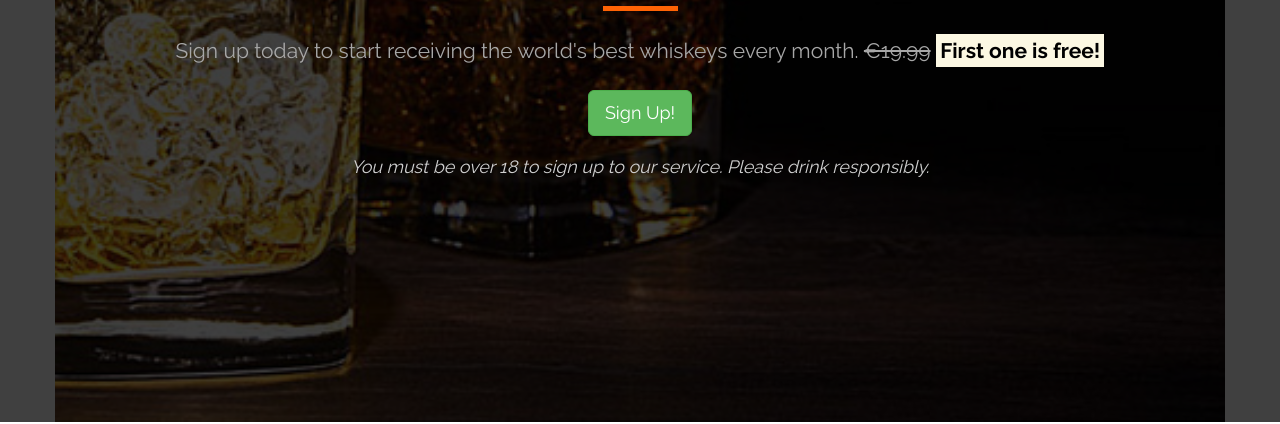
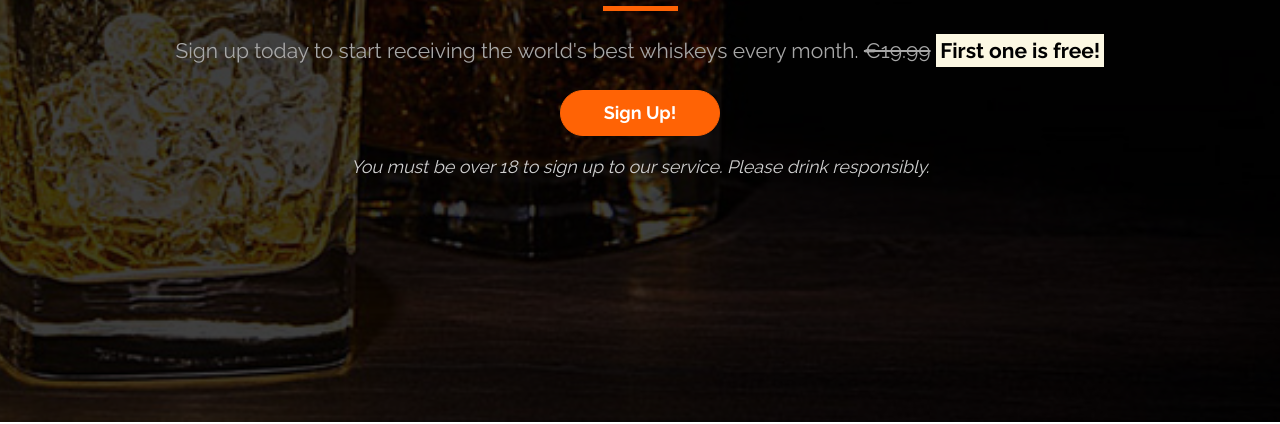
Before and after one commit to walshyc/whiskey-bootstrap, a plain HTML site: page index.html in a window 1280 px wide. Shown: the part 378-802 px from the top of the page. Drawn offline with nearby package versions, Linux system fonts and the light colour scheme.

Commit message:
added buttons css

```diff
--- a/index.html
+++ b/index.html
@@ -40,7 +40,7 @@
             </div>
         </div>
     </div> -->
-    <div class="container callout-container">
+    <div class="container-fluid callout-container">
         <div class="opaque-overlay"></div>
         <div class="row">
             <div class="col-xs-12">
@@ -50,7 +50,7 @@
                     <p class="lead">Sign up today to start receiving the world's best whiskeys every month. <s class="hidden-xs">€19.99</s>
                         <span class="visible-xs"><br></span>
                         <strong><mark>First one is free!</mark></strong></p>
-                    <p><button class="btn btn-lg btn-success" data-toggle='modal' data-target='#signUpModal'>Sign
+                    <p><button class="btn btn-lg btn-cta btn--red" data-toggle='modal' data-target='#signUpModal'>Sign
                             Up!</button></p>
                     <p class="text-muted"><small>You must be over 18 to sign up to our service. Please drink
                             responsibly.</small></p>
--- a/style.css
+++ b/style.css
@@ -16,6 +16,7 @@ html {
     background-size: cover;
     display: flex;
     align-items: center;
+    position: relative;
 }
 
 .quotes-container {}
@@ -65,6 +66,26 @@ html {
     left: 0;
     height: 100%;
     width: 100%;
-    background-color: rgba(0, 0, 0, 0.75
-    );
+    background-color: rgba(0, 0, 0, 0.75);
 }
+
+.btn-cta {
+    font-weight: bold;
+border-radius: 23px;
+width: 160px;
+}
+
+.btn--red {
+ color: white;
+ background-color: #ff6305;
+ border-color: #ff6305;
+
+}
+
+.btn--red:hover
+.btn--red:active
+.btn--red:focus
+.btn--red:active:focus{
+    background-color: #ff6305;
+    border-color: #ff6305;
+}
```
